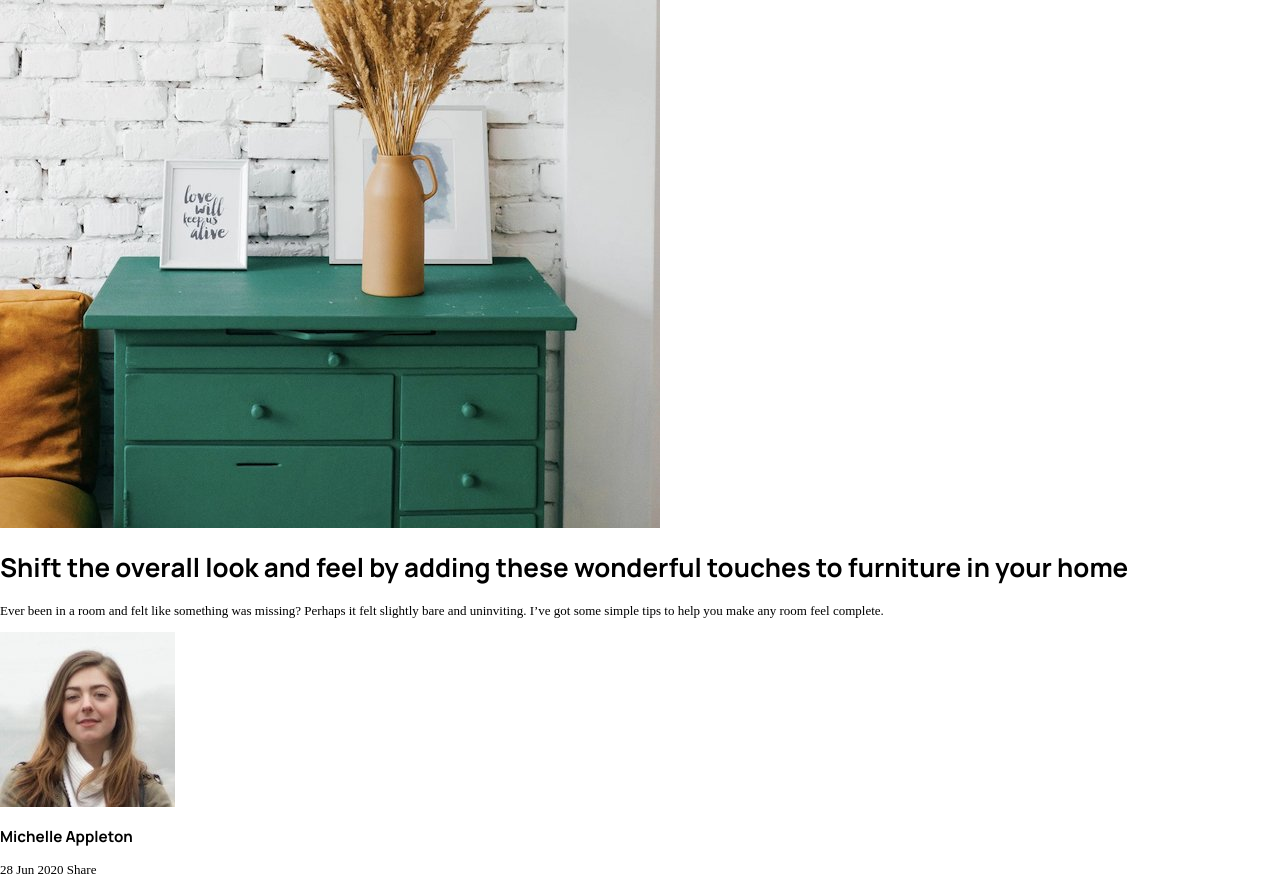
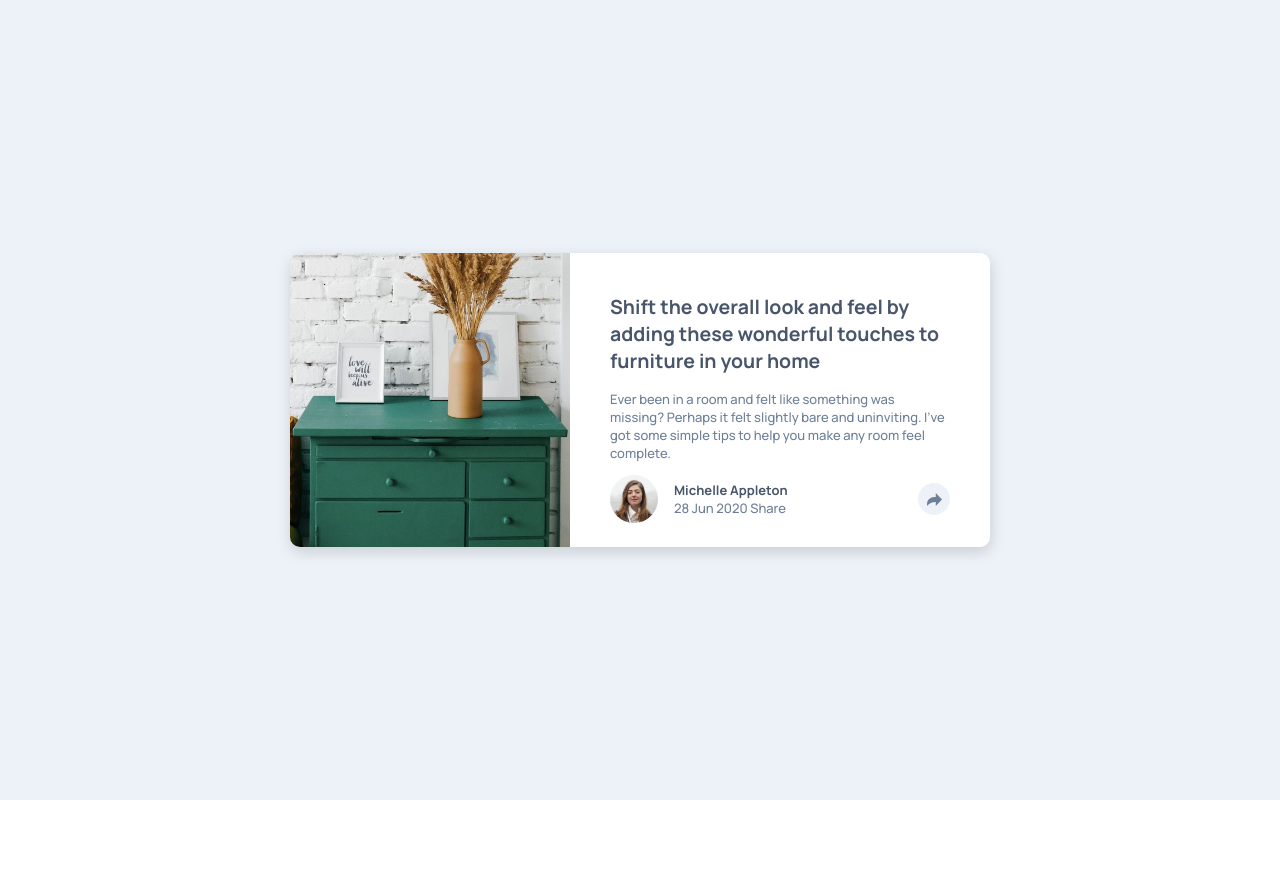
Before and after one commit to mehmet-emin-git/article-preview-component, a plain HTML site: page index.html in a window 1280 px wide. Shown: the top 885 px of the page. After the commit the page ends 800 px from the top, so only its background shows below. Drawn offline with Linux system fonts and the light colour scheme.

Commit message:
styling the component

```diff
--- a/index.html
+++ b/index.html
@@ -15,38 +15,37 @@
   </head>
   <body>
     <div class="container">
-      <div class="flex">
-        <div class="image">
-          <img src="./images/drawers.jpg" alt="drawers image" />
-        </div>
+      <div class="component flex">
+        <div class="image"></div>
         <div class="content">
-          <h1>
+          <h2>
             Shift the overall look and feel by adding these wonderful touches to
             furniture in your home
-          </h1>
+          </h2>
           <p>
             Ever been in a room and felt like something was missing? Perhaps it
             felt slightly bare and uninviting. I’ve got some simple tips to help
             you make any room feel complete.
           </p>
           <div class="user flex">
-            <div class="info">
+            <div class="info flex">
               <img
                 src="./images/avatar-michelle.jpg"
                 alt="avatar image"
                 class="avatar"
               />
               <div class="name">
-                <h3>Michelle Appleton</h3>
+                <h4>Michelle Appleton</h4>
                 <p>28 Jun 2020 Share</p>
               </div>
             </div>
-            <div class="social flex">
-              <a href="https://share.com"
-                ><img src="./images/icon-share.svg" alt="share icon"
-              /></a>
+            <button class="share">
+              <img src="./images/icon-share.svg" alt="share icon" />
+            </button>
+            <div class="social">
+              <p>share</p>
               <a href="https://facebook.com"
-                ><img src="./images/favicon-32x32.png" alt="facebook icon"
+                ><img src="./images/icon-facebook.svg" alt="facebook icon"
               /></a>
               <a href="https://twitter.com"
                 ><img src="./images/icon-twitter.svg" alt="twitter icon"
--- a/styles.scss
+++ b/styles.scss
@@ -1,21 +1,101 @@
 @import url("https://fonts.googleapis.com/css2?family=Manrope:wght@500;700&display=swap");
 
+// ------------------ Color variables -----------------------
 $very-dark-grayish-blue: hsl(217, 19%, 35%);
-$desaturated-dar-blue: hsl(214, 17%, 51%);
+$desaturated-dark-blue: hsl(214, 17%, 51%);
 $grayish-blue: hsl(212, 23%, 69%);
-$light-grayis-blue: hsl(210, 46%, 95%);
+$light-grayish-blue: hsl(210, 46%, 95%);
 
+// ------------------ global styles -----------------------
 * {
   box-sizing: border-box;
 }
 
 body {
   font-size: 13px;
+  font-family: "Manrope", sans-serif;
+  color: $very-dark-grayish-blue;
   margin: 0;
 }
 
-h1,
-h2,
-h3 {
-  font-family: "Manrope", sans-serif;
+img {
+  max-width: 100%;
 }
+
+p {
+  font-weight: 500;
+  color: $desaturated-dark-blue;
+}
+
+.container {
+  display: flex;
+  justify-content: center;
+  align-items: center;
+  min-height: 100vh;
+  padding: 1.5rem;
+  background: $light-grayish-blue;
+}
+
+.flex {
+  display: flex;
+  justify-content: space-between;
+}
+
+// ------------------ Component styles -----------------------
+
+.component {
+  max-width: 700px;
+  box-shadow: 1px 5px 15px rgba(0, 0, 0, 0.15);
+  border-radius: 10px;
+  overflow: hidden;
+
+  .content {
+    background: white;
+    width: 60%;
+    padding: 1.5rem 2.5rem;
+  }
+
+  .image {
+    width: 40%;
+    background: url("./images/drawers.jpg") no-repeat center / cover;
+  }
+
+  .user {
+    align-items: center;
+
+    .info {
+      align-items: center;
+
+      .avatar {
+        border-radius: 50%;
+        width: 3rem;
+        height: 3rem;
+      }
+
+      .name {
+        margin-left: 1rem;
+        h4,
+        p {
+          margin: 0;
+        }
+      }
+    }
+
+    .share {
+      background: $light-grayish-blue;
+      border: none;
+      outline: none;
+      display: flex;
+      justify-content: center;
+      align-items: center;
+      width: 2rem;
+      height: 2rem;
+      border-radius: 50%;
+      cursor: pointer;
+    }
+  }
+}
+
+.social {
+  display: none;
+}
```
Also changed, not shown: styles.css, 1 other file.
